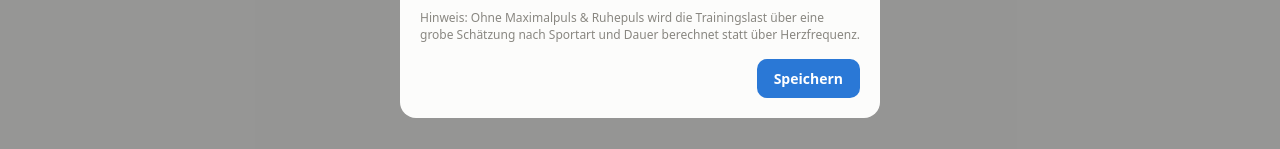
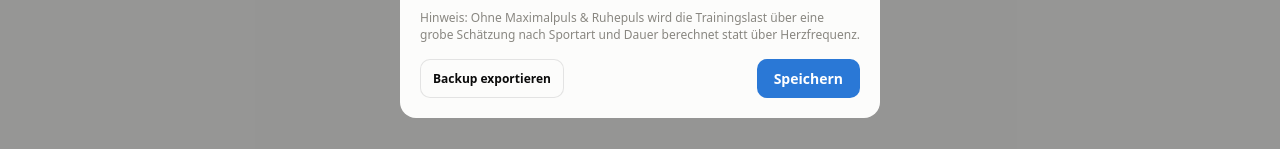
Before and after one commit to fabianwienken1-png/Trainingsanalyse-App, a website: page trainingsanalyse-app/trainingsanalyse-app/public/index.html in a window 1280 px wide. Both pictures are taken after a click on the button "Einstellungen". Shown: the part 596-745 px from the top of the page. Drawn offline with Linux system fonts and the light colour scheme; no server answers.

Commit message:
Add files via upload

```diff
--- a/trainingsanalyse-app/trainingsanalyse-app/public/index.html
+++ b/trainingsanalyse-app/trainingsanalyse-app/public/index.html
@@ -108,7 +108,8 @@
       Hinweis: Ohne Maximalpuls &amp; Ruhepuls wird die Trainingslast über eine grobe
       Schätzung nach Sportart und Dauer berechnet statt über Herzfrequenz.
     </p>
-    <div class="dialog-actions">
+    <div class="dialog-actions" style="justify-content: space-between;">
+      <button type="button" class="small" id="export-backup-btn">Backup exportieren</button>
       <button type="submit" class="primary">Speichern</button>
     </div>
   </form>
```
